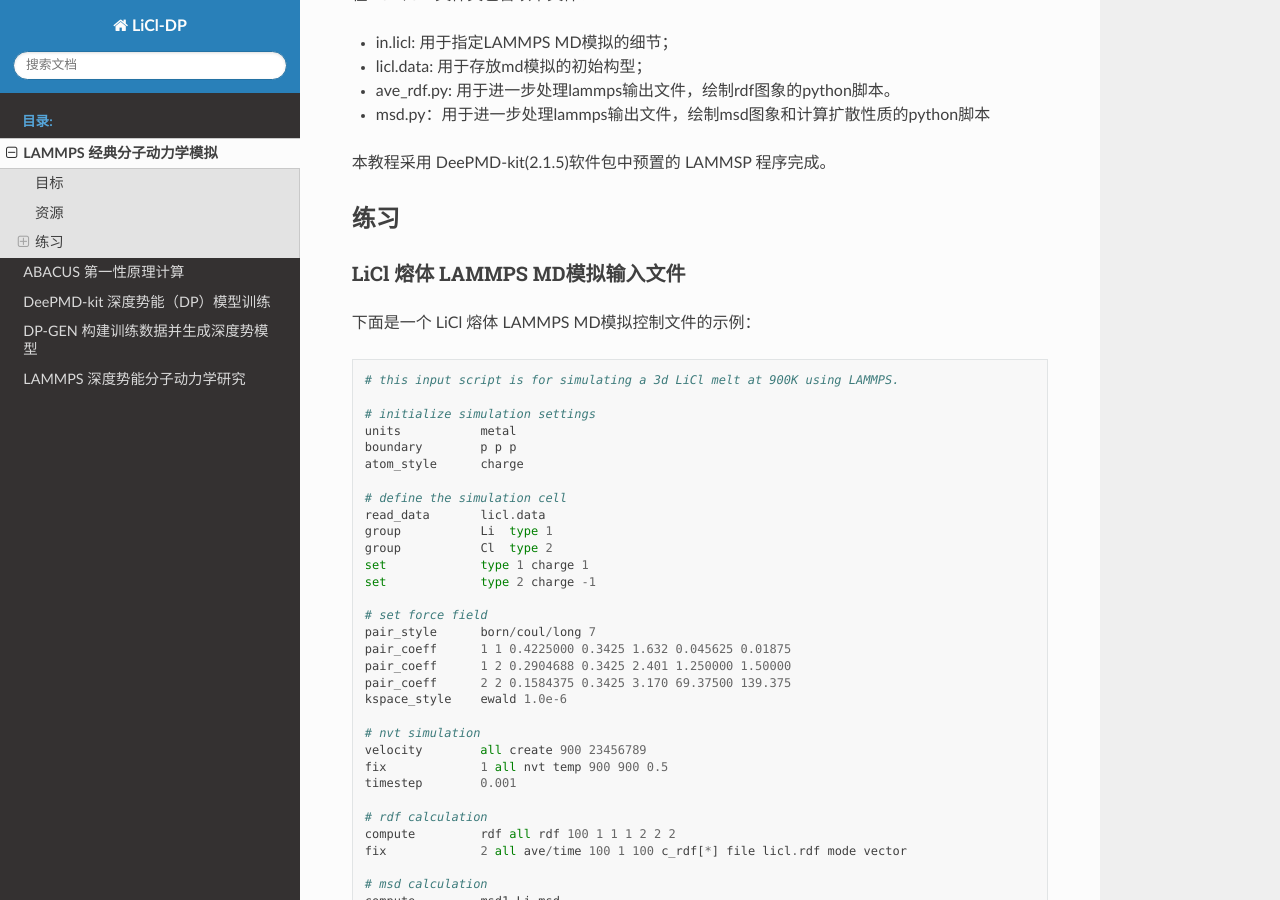
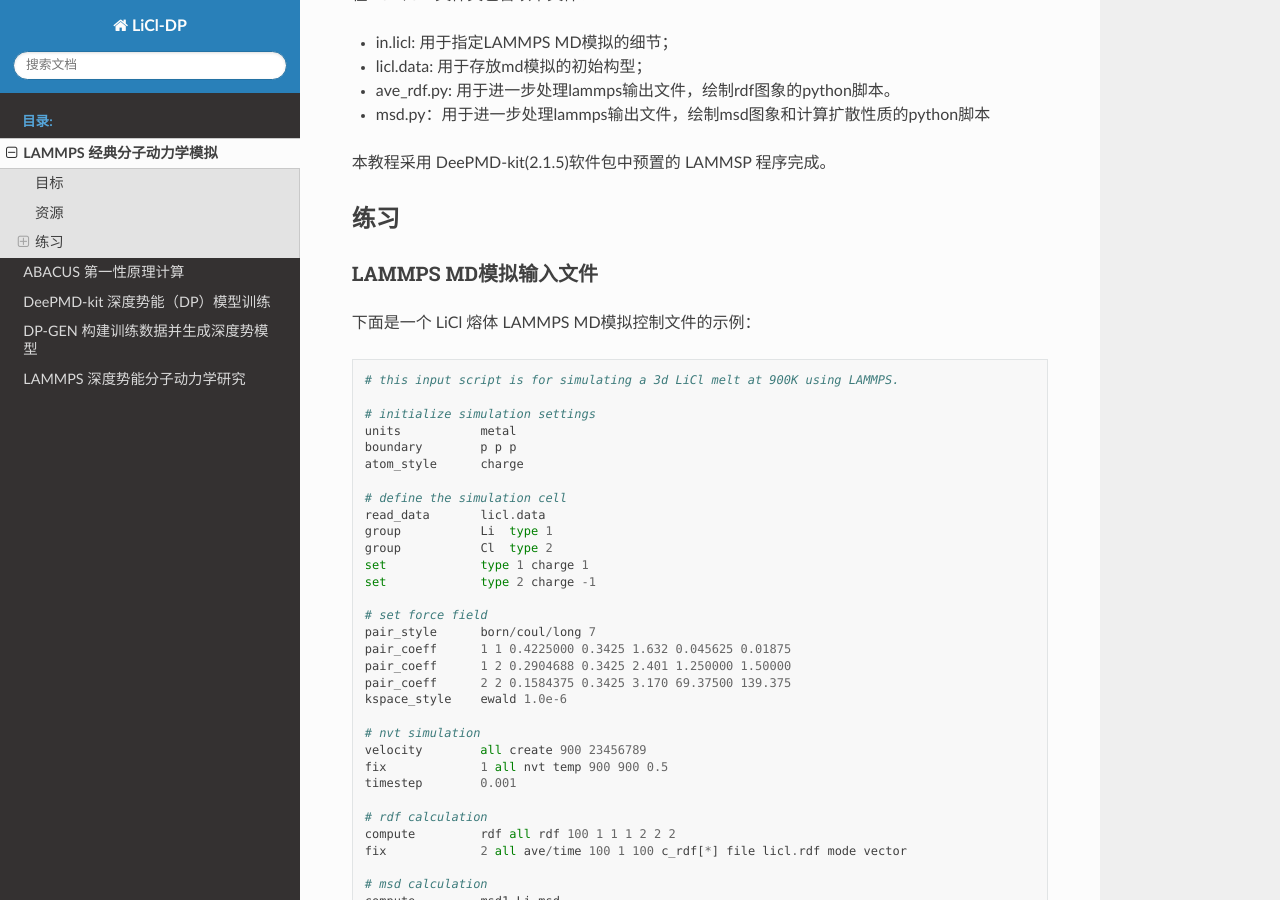
Before and after one commit to shuo1118/LiCl-DP, a Sphinx documentation site: the page built from docs/source/work/ex1/cmd.md, in a window 1280 px wide and 900 px high, scrolled down 740 px. Built offline with Sphinx 7.4.7 and the Read the Docs theme 2.0.0, drawn with Linux system fonts in a browser that asks for light colours; some of the changed text lies outside the part shown.

Commit message:
Update cmd.md

```diff
--- a/docs/source/work/ex1/cmd.md
+++ b/docs/source/work/ex1/cmd.md
@@ -29,7 +29,7 @@
 
 ## 练习
 
-### LiCl 熔体 LAMMPS MD模拟输入文件
+### LAMMPS MD模拟输入文件
 
 下面是一个 LiCl 熔体 LAMMPS MD模拟控制文件的示例：
 
@@ -157,7 +157,7 @@
 
 后面一部分是原子的位置和电荷信息：每行依次表示原子的ID、类型、电荷以及在 x、y、z 三个方向上的坐标。注意，此处电荷都是0.0，我们可以在in.licl中重新规定电荷。
 
-### 运行LiCl熔体的LAMMPS MD模拟
+### 运行LAMMPS MD模拟
 
 在了解in.licl和licl.data文件后，我们可以执行以下命令以启动LiCl熔体的MD模拟：
 
```
